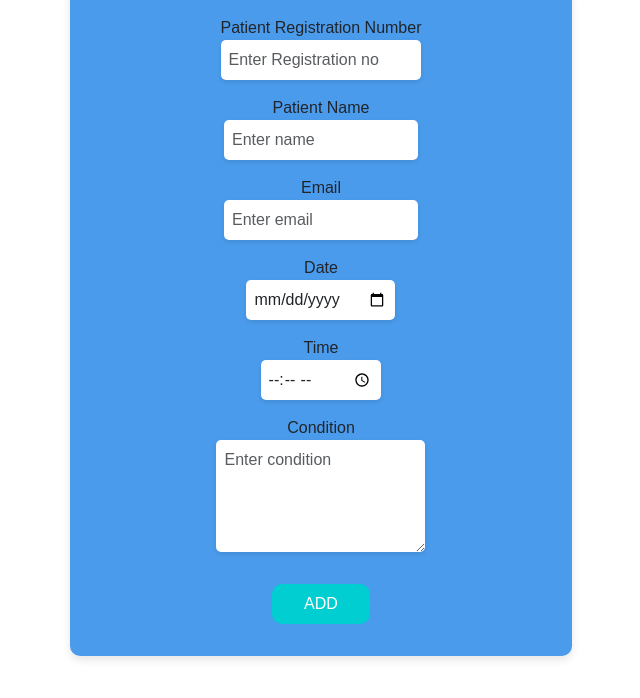
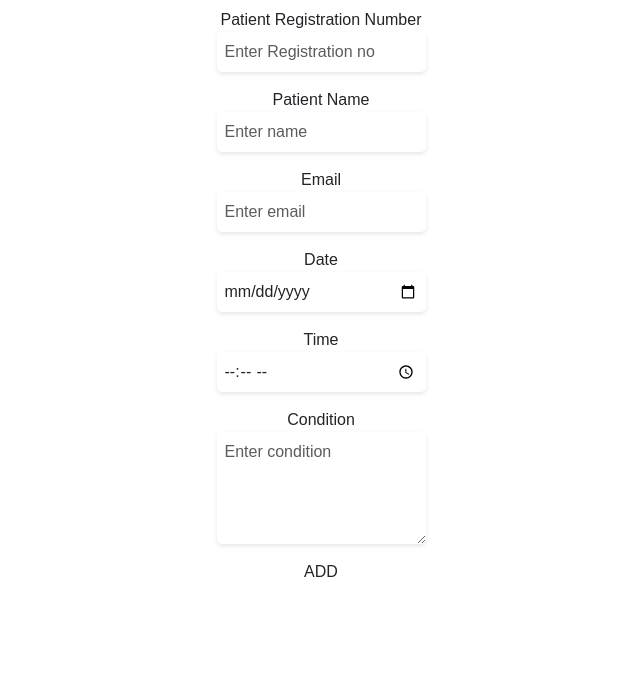
Before and after one commit to Thilankavishka/Healthcare-University-Medical-Centre-Management-System, a React (Vite) app in the folder frontend/: page /AddAppointment in a window 1280 px wide. Shown: the top 698 px of the page, without its empty margins (319-959 px from the left). Built offline with nearby package versions, Linux system fonts and the light colour scheme; no server answers.

Commit message:
Added classname for appointment labels

```diff
--- a/frontend/src/components/AddAppoinment.jsx
+++ b/frontend/src/components/AddAppoinment.jsx
@@ -14,7 +14,7 @@ export default function AddAppointment(){
     const[time,setTime] = useState("");
     const[condition,setCondition] = useState("");
 
-    async function allAppointment(e){
+    async function addAppointment(e){
         e.preventDefault();
 
         const newAppointment = {
@@ -55,29 +55,31 @@ export default function AddAppointment(){
     return(
         <>
         <div className='container'>
-            <form className="form" onSubmit={allAppointment} >
-                <div className=''>
-                    <label className='Form-label'>Patient Registration Number </label>
+
+            <br />
+            <form className="my-form" onSubmit={addAppointment} >
+                <div className='mb-3'>
+                    <label forHtml="regno" className='Form-label'>Patient Registration Number </label>
                     <input type='text' className='form-control' value={regno} id='regno' placeholder='Enter Registration no' onChange={(e) => {setRegNo(e.target.value)}}></input>
                 </div>
-                <div className=''>
-                    <label className='Form-label'>Patient Name </label>
+                <div className='mb-3'>
+                    <label forHtml="pname" className='Form-label'>Patient Name </label>
                     <input type='text' className='form-control' value={pname} id='name' placeholder='Enter name' onChange={(e) => {setPatientName(e.target.value)}}></input>
                 </div>
-                <div className=''>
-                    <label className='Form-label'>Email </label>
+                <div className='mb-3'>
+                    <label forHtml="email" className='Form-label'>Email </label>
                     <input type='email' className='form-control' value={email} id='email' placeholder='Enter email' onChange={(e) => {setEmail(e.target.value)}}></input>
                 </div>
-                <div className=''>
-                    <label className='Form-label'>Date </label>
+                <div className='mb-3'>
+                    <label forHtml="date" className='Form-label'>Date </label>
                     <input type='date' className='form-control' value={date} min={getCurrentDate()} id='date' onChange={(e) => {setDate(e.target.value)}}></input>
                 </div>
-                <div className=''>
-                    <label className='Form-label'>Time </label>
+                <div className='mb-3'>
+                    <label forHtml="time" className='Form-label'>Time </label>
                     <input type='time' className='form-control' value={time} id='time' onChange={handleTimeChage}></input>
                 </div>
-                <div className=''>
-                    <label className='Form-label'>Condition </label>
+                <div className='mb-3'>
+                    <label forHtml="condition" className='Form-label'>Condition </label>
                     <textarea type='text' className='form-control' value={condition} id='condition' placeholder='Enter condition' onChange={(e) => {setCondition(e.target.value)}}></textarea>
                 </div>
                 <button type='submit'>ADD</button>
```
